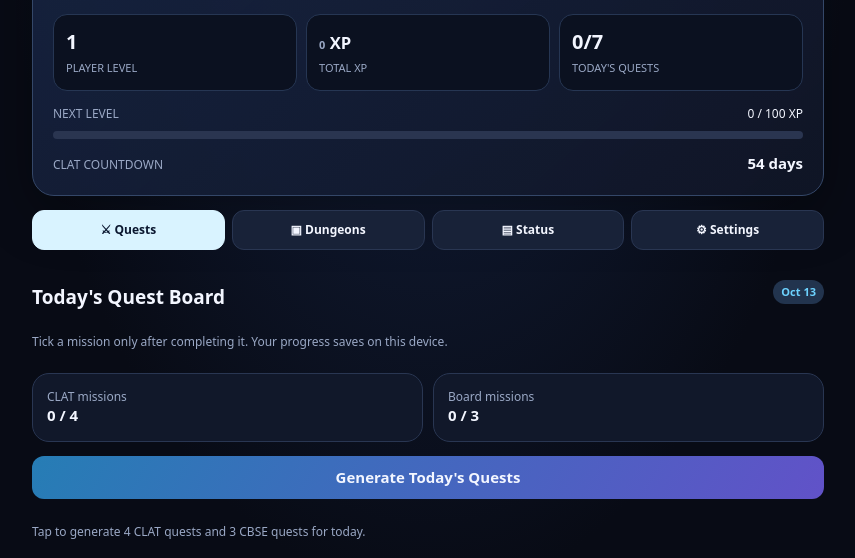
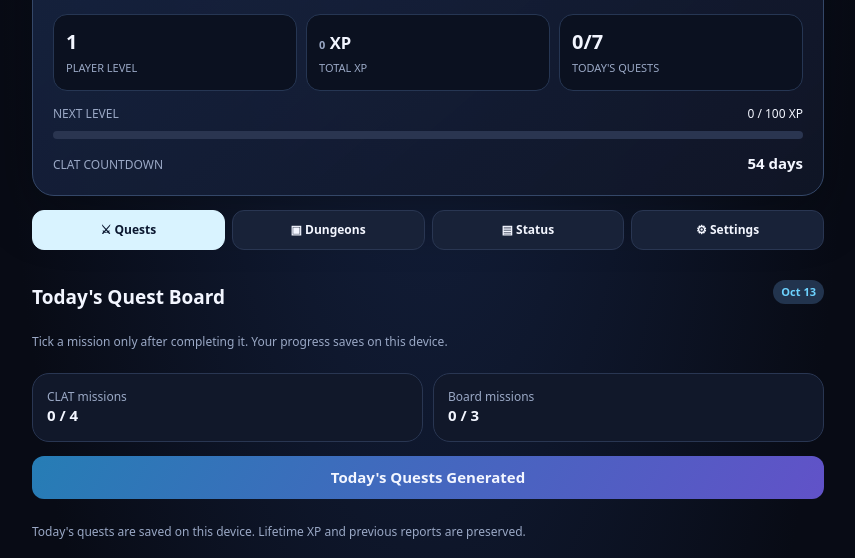
Before and after one commit to nityaagrawal650-debug/solo-system, a plain HTML site: page index.html in a window 1280 px wide. Shown: the part 238-796 px from the top of the page, without its empty margins (212-1067 px from the left). Drawn offline with Linux system fonts and the light colour scheme.

Commit message:
Add files via upload

```diff
--- a/index.html
+++ b/index.html
@@ -196,7 +196,13 @@ document.getElementById("importButton").addEventListener("click",()=>document.ge
 document.getElementById("importFile").addEventListener("change",async e=>{try{const f=e.target.files[0];if(!f)return;const imported=JSON.parse(await f.text());if(!imported||!Array.isArray(imported.history)||typeof imported.totalXP!=="number")throw Error("Invalid backup");state={...state,...imported};save();toast("BACKUP IMPORTED")}catch(err){toast("Could not import that backup")}e.target.value=""});
 document.getElementById("resetData").addEventListener("click",()=>{if(confirm("Reset all Solo System progress? Export a backup first if you want to keep it.")){localStorage.removeItem(KEY);state={name:"A.R.S",examDate:"2026-12-06",capacity:360,rank:"F",totalXP:0,done:{},day:today(),todayXP:0,history:[],mockScores:[],dungeonsCleared:0,selectedDungeon:"E",generated:null,activeQuestIds:[]};QUESTS=[];save();toast("SYSTEM RESET")}});
 
-load();render();
+load();
+// Automatically create today's date-seeded quest set on first visit or when a new day is detected.
+// Existing quests and completion progress remain intact for the current day.
+if(!(state.activeQuestIds||[]).length){
+  generateTodaysQuests();
+}
+render();
 if("serviceWorker" in navigator && location.protocol.startsWith("http")) navigator.serviceWorker.register("./sw.js").catch(()=>{});
 </script>
 </body>
```
